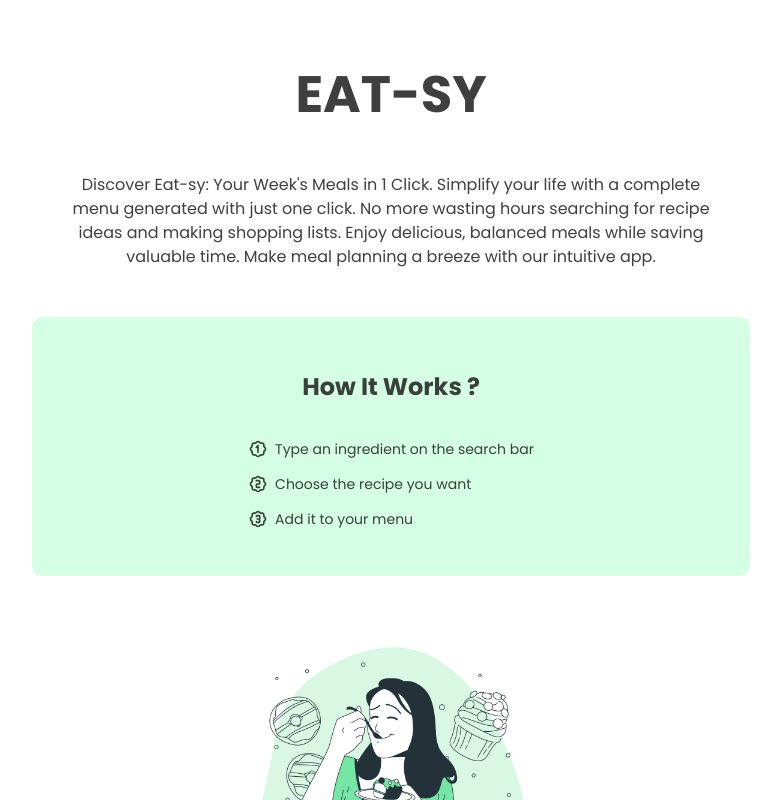
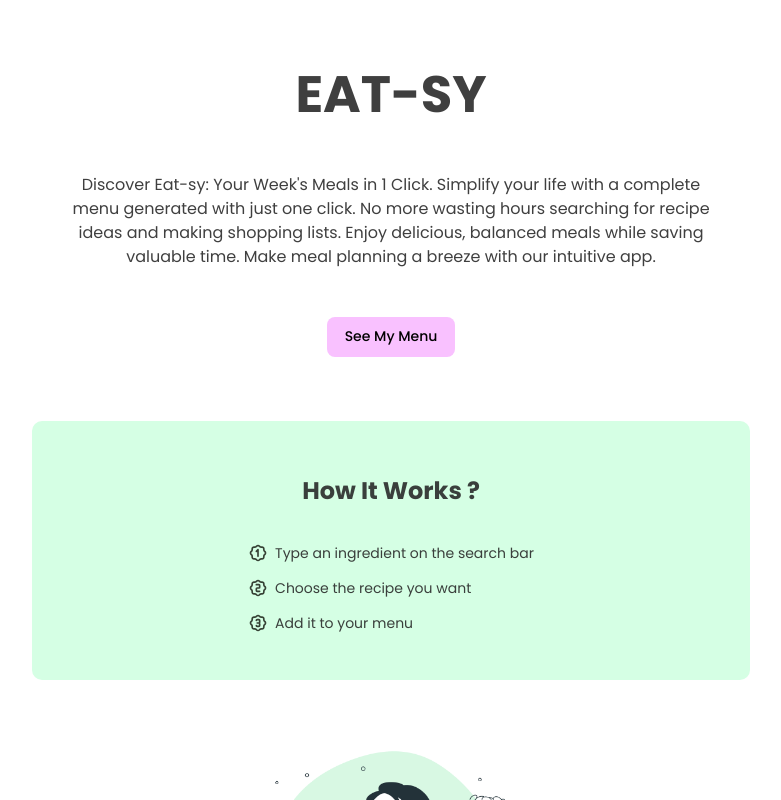
Before and after one commit to dbslm31/frontend, a React (Vite) app: page / in a window 1280 px wide. Shown: the top 800 px of the page, without its empty margins (249-1030 px from the left). Built offline with nearby package versions, Linux system fonts and the light colour scheme.

Commit message:
getMenuItem

```diff
--- a/src/App.css
+++ b/src/App.css
@@ -23,6 +23,19 @@
   width: 300px;
 }
 
+
+.menu-btn{
+  border-radius: 8px;
+  border: 1px solid transparent;
+  padding: 0.6em 1.2em;
+  font-size: 1em;
+  font-weight: 500;
+  font-family: inherit;
+  background-color: #f9c1ff;
+  cursor: pointer;
+  transition: border-color 0.25s;
+}
+
 /* Search Bar */
 
 .search-input {
@@ -41,6 +54,7 @@
   background-color: #d5ffe4;
   padding: 2em;
   border-radius: 10px;
+  margin-top: 4em;
   margin-bottom: 4em;
   display: flex;
   flex-direction: column;
--- a/src/App.jsx
+++ b/src/App.jsx
@@ -1,5 +1,4 @@
 import AppRouter from "./routes/Router";
-
 import "./App.css";
 
 function App() {
--- a/src/Routes/Router.jsx
+++ b/src/Routes/Router.jsx
@@ -2,6 +2,7 @@ import React from "react";
 import { BrowserRouter as Router, Routes, Route } from "react-router-dom";
 import HomePage from "../pages/HomePage";
 import Recipe from "../pages/Recipe";
+import Menu from "../pages/Menu";
 
 const AppRouter = () => {
   return (
@@ -9,6 +10,7 @@ const AppRouter = () => {
       <Routes>
         <Route exact path="/" element={<HomePage />} />
         <Route path="/recipe/:id" element={<Recipe />} />
+        <Route path="/menu" element={<Menu />} />
       </Routes>
     </Router>
   );
--- a/src/pages/HomePage.jsx
+++ b/src/pages/HomePage.jsx
@@ -1,4 +1,5 @@
 import React from "react";
+import { Link } from "react-router-dom";
 
 //image
 import Girl from "../assets/8678774.jpg";
@@ -18,6 +19,9 @@ function HomePage() {
         balanced meals while saving valuable time. Make meal planning a breeze
         with our intuitive app.
       </p>
+      <Link className="link" to={`/menu`}>
+        <button className="menu-btn">See My Menu</button>
+      </Link>
       <HowItWorks />
       <img src={Girl} alt="" className="home-img" />
       <SearchBar />
--- /dev/null
+++ b/src/pages/Menu.jsx
@@ -0,0 +1,32 @@
+import React, { useState, useEffect } from "react";
+import axios from "axios";
+
+const Menu = () => {
+  const [menuItems, setMenuItems] = useState([]);
+
+  useEffect(() => {
+    fetchMenuItems();
+  }, []);
+
+  const fetchMenuItems = async () => {
+    try {
+      const response = await axios.get("http://localhost:5001/menu");
+      setMenuItems(response.data);
+    } catch (error) {
+      console.error(error);
+    }
+  };
+
+  return (
+    <div>
+      <h1>Menu</h1>
+      {menuItems.map((menuItem) => (
+        <div key={menuItem.id}>
+          <h3>{menuItem.recipe_name}</h3>
+        </div>
+      ))}
+    </div>
+  );
+};
+
+export default Menu;
```
